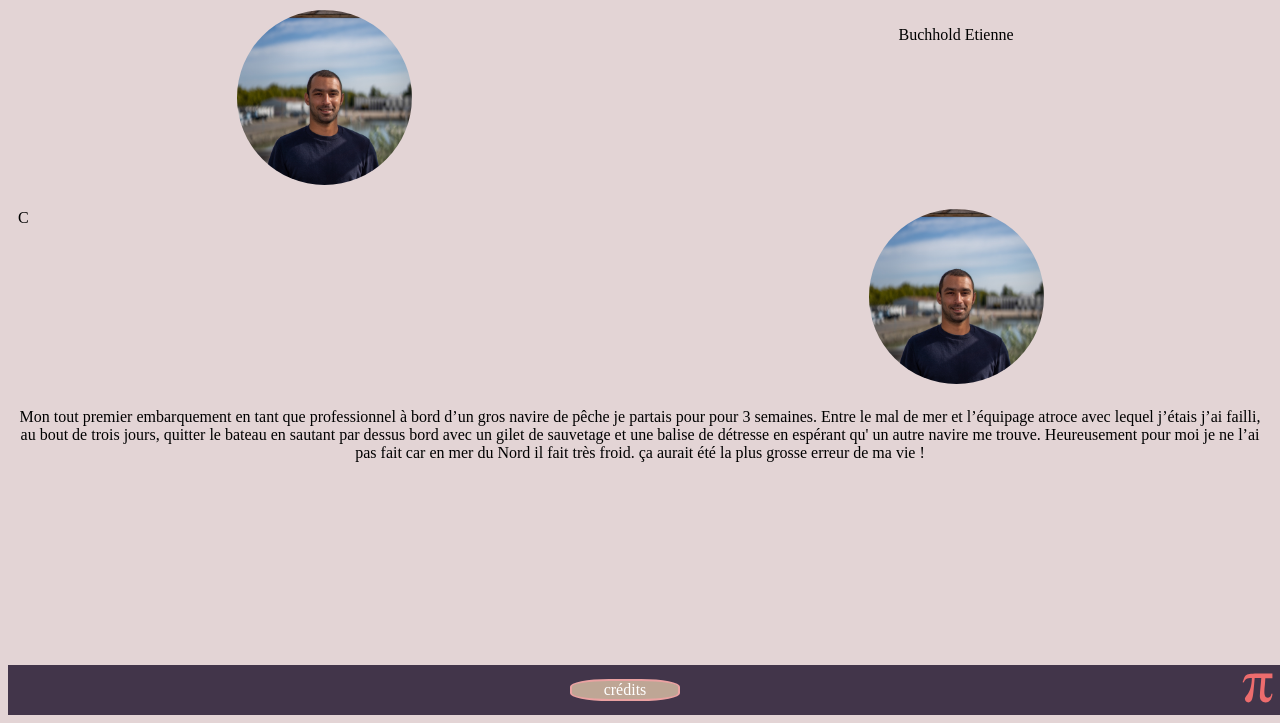
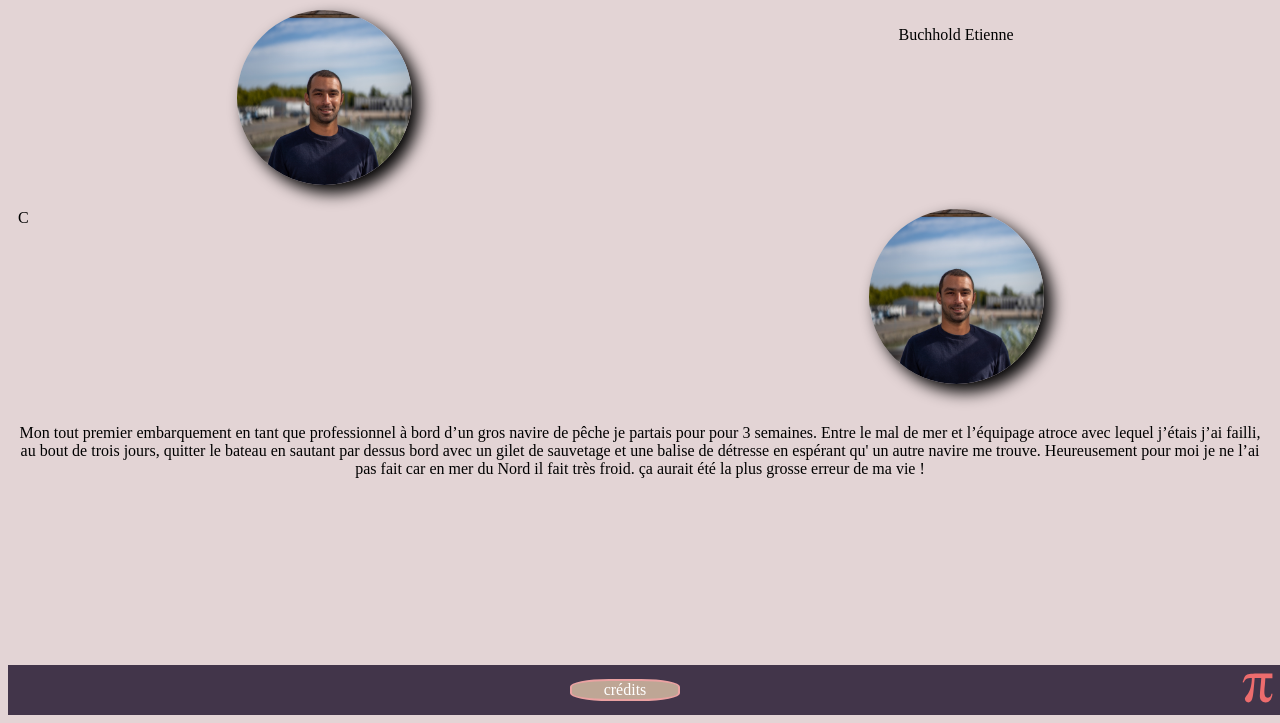
Before and after one commit to JulieRaymond/project1-trombi, a PHP site: page /bio.php in a window 1280 px wide. Shown: the part 93-816 px from the top of the page. Run offline with PHP 8.4, Linux system fonts and the light colour scheme.

Commit message:
ajoutBoxShadow

```diff
--- a/bio.php
+++ b/bio.php
@@ -13,11 +13,14 @@ include "includes/php/_head.php";
       <div class="boxinfo">
           <p>Buchhold Etienne</p>
       </div>
-    <div class="boxperso">C</div>
+      <div class="boxperso">
+           C
+      </div>
       <div class="photoPerso">
           <img src="asset/images/wcsTronbiCarré-02.jpg">
       </div>
-    <div class="boxBio">Mon tout premier embarquement en tant que professionnel à bord d’un gros navire de pêche je partais pour pour 3 semaines. Entre le mal de mer et l’équipage atroce avec lequel j’étais j’ai failli, au bout de trois jours, quitter le bateau en sautant par dessus bord avec un gilet de sauvetage et une balise de détresse en espérant qu' un autre navire me trouve. Heureusement pour moi je ne l’ai pas fait car en mer du Nord il fait très froid. ça aurait été la plus grosse erreur de ma vie !
+      <div class="boxBio">
+          <p>Mon tout premier embarquement en tant que professionnel à bord d’un gros navire de pêche je partais pour pour 3 semaines. Entre le mal de mer et l’équipage atroce avec lequel j’étais j’ai failli, au bout de trois jours, quitter le bateau en sautant par dessus bord avec un gilet de sauvetage et une balise de détresse en espérant qu' un autre navire me trouve. Heureusement pour moi je ne l’ai pas fait car en mer du Nord il fait très froid. ça aurait été la plus grosse erreur de ma vie !</p>
       </div>
   </div>
 
--- a/includes/css/bio.css
+++ b/includes/css/bio.css
@@ -4,31 +4,39 @@
     grid-template-columns: 50% 50%;
     grid-template-rows: 1fr 1fr 1fr;
 }
+
 .container div{
     background-color: --color-background-button;
     padding: 5px;
     margin: 5px;
 }
+
 .photoProfile{
     text-align: center;
 }
+
 .photoProfile img{
     width: 175px;
     height: 175px;
     border-radius: 50%;
+    box-shadow: .5rem .5rem 1rem black;
 }
+
 .photoPerso{
     text-align: center;
 }
+
 .photoPerso img{
     width: 175px;
     height: 175px;
     border-radius: 50%;
+    box-shadow: .5rem .5rem 1rem black;
 }
 
 .boxinfo{
     text-align: center;
 }
+
 .boxBio{
     grid-column: 1/3;
     text-align: center;
```
Lines whose indentation alone changed are shown as unchanged.
